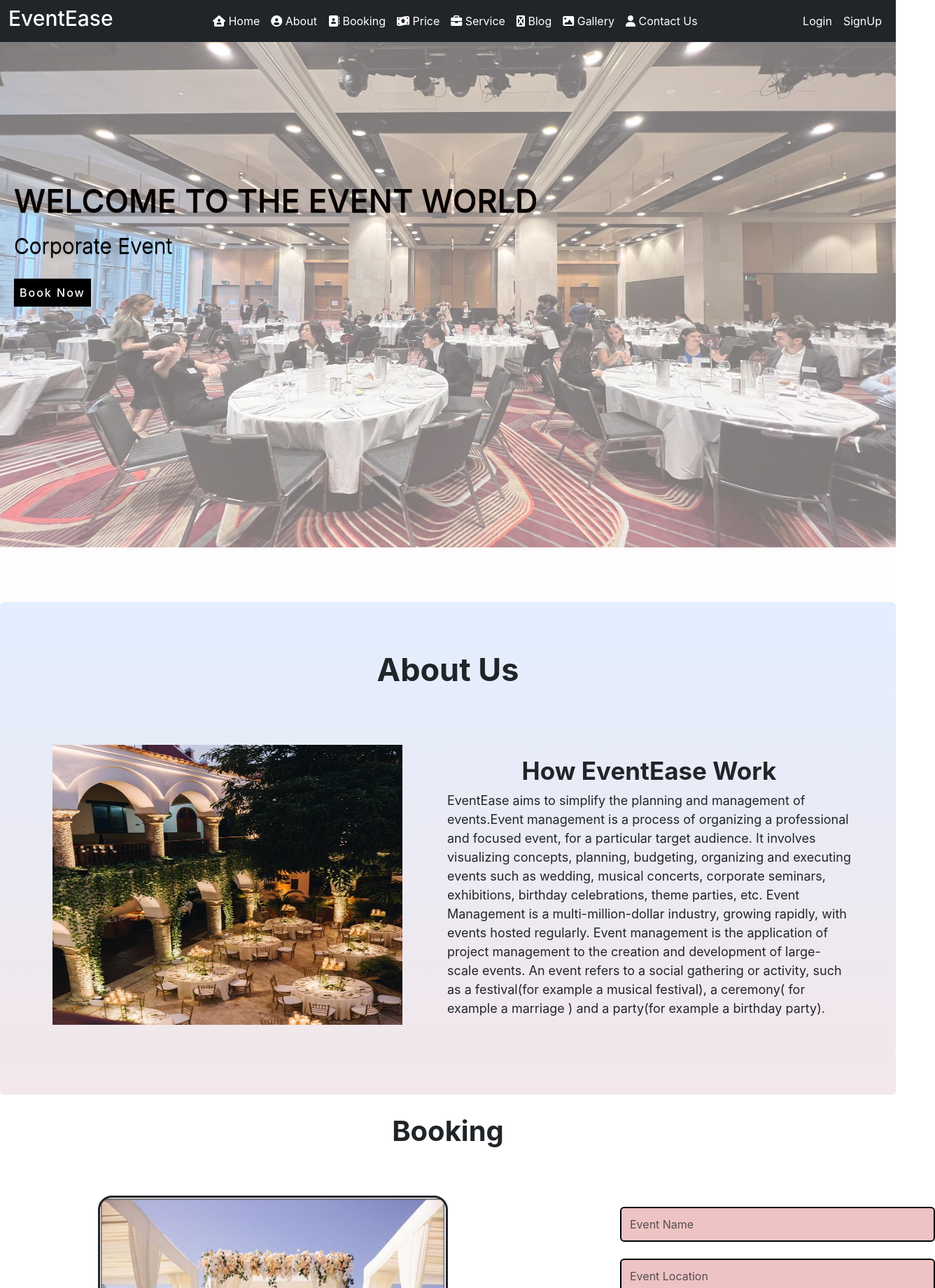
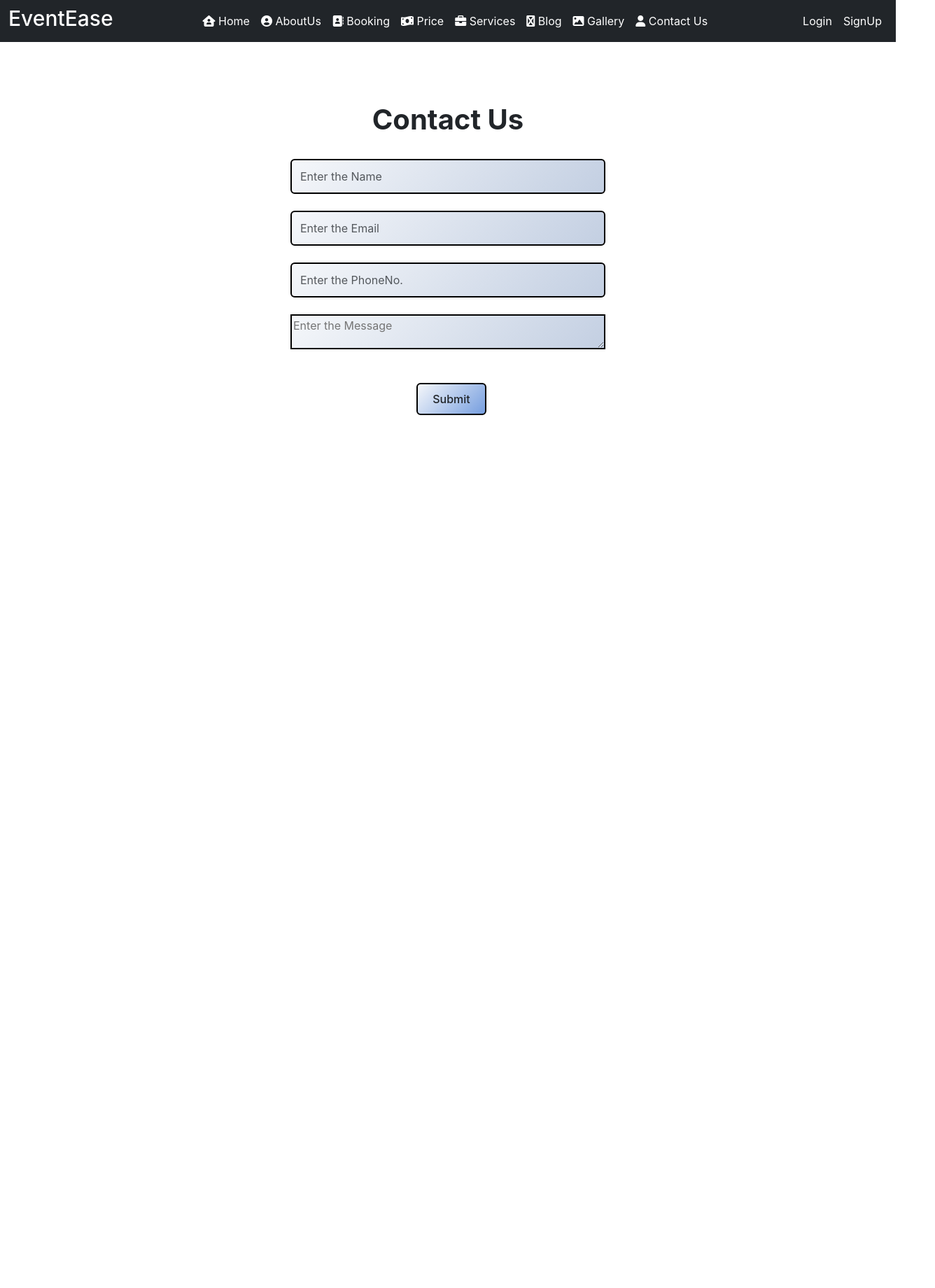
Before and after one commit to Ankusha2/EventEase-react, a React (Create React App) app: page /contact in a window 1280 px wide. Shown: the top 1840 px of the page at 70% size, 1336 px wide, since content can reach past the window. After the commit the page ends 800 px from the top, so only its background shows below. Built offline with nearby package versions, Linux system fonts and the light colour scheme; the HTML template or start-up script is replaced by a standard one.

Commit message:
final commit

```diff
--- a/package.json
+++ b/package.json
@@ -1,5 +1,5 @@
 {
-  "homepage": "https://ankusha2.github.io/EventEase-react",
+  "homepage": "https://Ankusha2.github.io/EventEase-react",
   "name": "event",
   "version": "0.1.0",
   "private": true,
--- a/src/App.js
+++ b/src/App.js
@@ -1,5 +1,5 @@
 import React from "react";
-import { Routes, Route } from "react-router-dom";
+import { Routes, Route,Navigate } from "react-router-dom";
 import Navbar from "./Components/Navbar";
 import Home from "./Components/Home";
 import About from "./Components/About";
@@ -16,9 +16,8 @@ export default function App() {
   return (
     <div>
       <Navbar />
-      <Home/>
-      <Routes>
-        {/* <Route path="/" element={<Home />}></Route> */}
+       <Routes>
+        <Route path="/" element={<Home />}></Route>
         <Route path="/about" element={<About />}></Route>
         <Route path="/booking" element={<Booking />}></Route>
         <Route path="/price" element={<Price />}></Route>
@@ -28,7 +27,8 @@ export default function App() {
         <Route path="/contact" element={<Contact />}></Route>
         <Route path="/login" element={<Login />}></Route>
         <Route path="/signup" element={<Signup />}></Route>
-      </Routes>
-      </div>
+        <Route path="*" element={<Navigate to="/" />} />
+        </Routes>
+     </div>
   );
 }
--- a/src/Components/Booking.js
+++ b/src/Components/Booking.js
@@ -5,7 +5,7 @@ export default function Booking() {
   return (
     <div>
       <div className="card mb-3" id="div22">
-        <h2>Booking</h2>
+        <h2>Book Now</h2>
         <div className="row g-0" id="div33">
           <div className="col-md-4" id="div44">
             {" "}
--- a/src/Components/Contact.js
+++ b/src/Components/Contact.js
@@ -5,7 +5,7 @@ export default function Contact() {
   return (
     <div id='contact'>
           <form>
-      <h2>Contact Us</h2> <br />
+            <h2><center>Contact Us</center></h2> <br />
             <input type="text" className="form-control" placeholder="Enter the Name"/><br/>
             <input type="text" className="form-control" placeholder="Enter the Email"/><br/>
             <input type="text" className="form-control" placeholder="Enter the PhoneNo."/><br/>
--- a/src/Components/Home.js
+++ b/src/Components/Home.js
@@ -1,6 +1,5 @@
 import React from "react";
 import "./All.css";
-
 import About from "./About";
 import Booking from "./Booking";
 import Price from "./Price";
@@ -8,6 +7,7 @@ import Services from "./Services";
 import Gallery from "./Gallery";
 import Blog from "./Blog";
 import Footer from "./Footer";
+// import Contact from "./Contact";
 
 export default function Home() {
   return (
@@ -25,11 +25,12 @@ export default function Home() {
         </div>
       </div>
       <About />
+      <Services />
+      <Blog />
+      <Gallery />
+      <Price />
       <Booking />
-      <Price />
-      <Services />
-      <Gallery />
-      <Blog />
+      {/* <Contact/> */}
       <Footer />
     </div>
   );
--- a/src/Components/Navbar.js
+++ b/src/Components/Navbar.js
@@ -15,10 +15,10 @@ export default function Navbar() {
       <div className="collapse navbar-collapse" id="navbarSupportedContent">
         <ul className="navbar-nav  mb-2 mb-lg-0 ml-auto">
           <li className="nav-item">
-            <a href="/" className="nav-link active "><i className="fa-solid fa-house-user"></i> Home</a>
+            <Link to="/" className="nav-link active "><i className="fa-solid fa-house-user"></i> Home</Link>
           </li>
           <li className="nav-item">
-            <Link to="/about" className="nav-link active" ><i className="fa-solid fa-circle-user"></i> About</Link>
+            <Link to="/about" className="nav-link active" ><i className="fa-solid fa-circle-user"></i> AboutUs</Link>
           </li>
           <li className="nav-item">
             <Link to="/booking" className="nav-link active" ><i className="fa-solid fa-address-book"></i> Booking</Link>
@@ -27,7 +27,7 @@ export default function Navbar() {
             <Link to="/price" className="nav-link active"><i className="fa-solid fa-money-bill-wave"></i> Price</Link>
           </li>
           <li className="nav-item">
-            <Link to="/services" className="nav-link active" ><i className="fa-solid fa-briefcase"></i> Service</Link>
+            <Link to="/services" className="nav-link active" ><i className="fa-solid fa-briefcase"></i> Services</Link>
           </li>
           <li className="nav-item">
             <Link to="/blog" className="nav-link active" ><i className="fa-solid fa-blogger-b"></i> Blog</Link>
```
Also changed, not shown: src/Components/All.css. Lines whose indentation alone changed are shown as unchanged.
